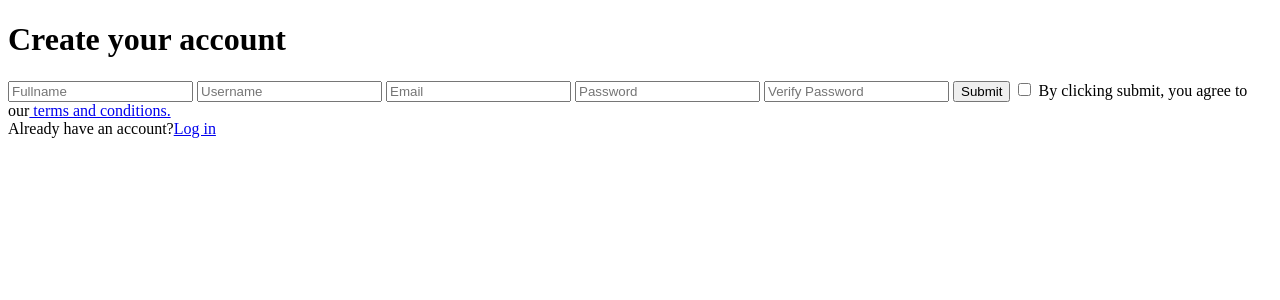
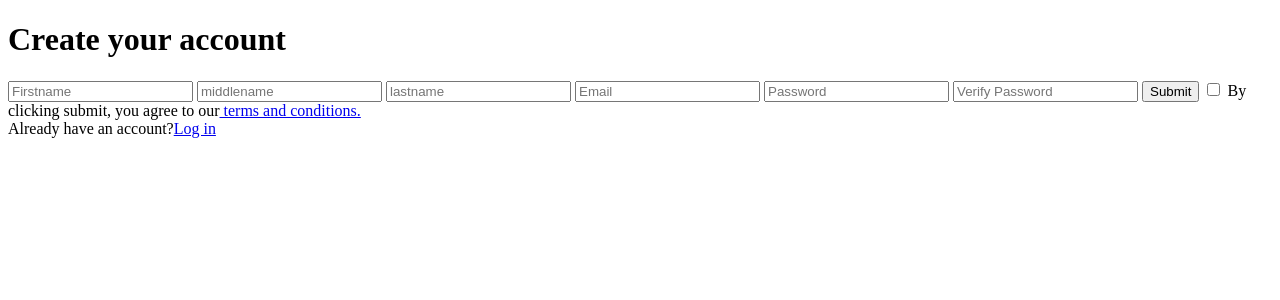
Before and after one commit to hngi/Team-Eurus-Finance-Tracker, a PHP site: page /signup.php in a window 1280 px wide. Shown: the top 300 px of the page. Run offline with PHP 8.4, Linux system fonts and the light colour scheme.

Commit message:
Update signup.php

```diff
--- a/signup.php
+++ b/signup.php
@@ -5,16 +5,17 @@ include "./includes/db.php";
 
 if(isset($_POST['submit'])) {
 
-    $fullname = $_POST['fullname'];
-    $username = $_POST['username'];
+    $firstname = $_POST['firstname'];
+    $middlename = $_POST['middlename'];
+    $lastname = $_POST['lastname'];
     $email = $_POST['email'];
     $password = $_POST['password'];
 
 
-$query = "INSERT INTO users(fullname, username, email, password) ";
+$query = "INSERT INTO users(firstname, middlename, lastname, email, password) ";
 
 $query .=
-"VALUES('{$fullname}','{$username}','{$email}','{$password}') ";
+"VALUES('{$firstname}','{$middlename}','{$lastname}','{$email}','{$password}') ";
 
 $create_user_query = mysqli_query($connection, $query);
 
@@ -48,8 +49,9 @@ if($create_user_query) {
                 <div class="form-signup">
                 <h1>Create your account</h1>
                     <form action="#" method="POST">
-                        <input type="text" placeholder="Fullname" name="fullname">
-                        <input type="text" placeholder="Username" name= "username">
+                        <input type="text" placeholder="Firstname" name="firstname">
+                        <input type="text" placeholder="middlename" name= "middlename">
+                        <input type="text" placeholder="lastname" name= "lastname">
                         <input type="email" placeholder="Email" name="email">
                         <input type="password" placeholder="Password" name="password">
                         <input type="password" placeholder="Verify Password">
```
